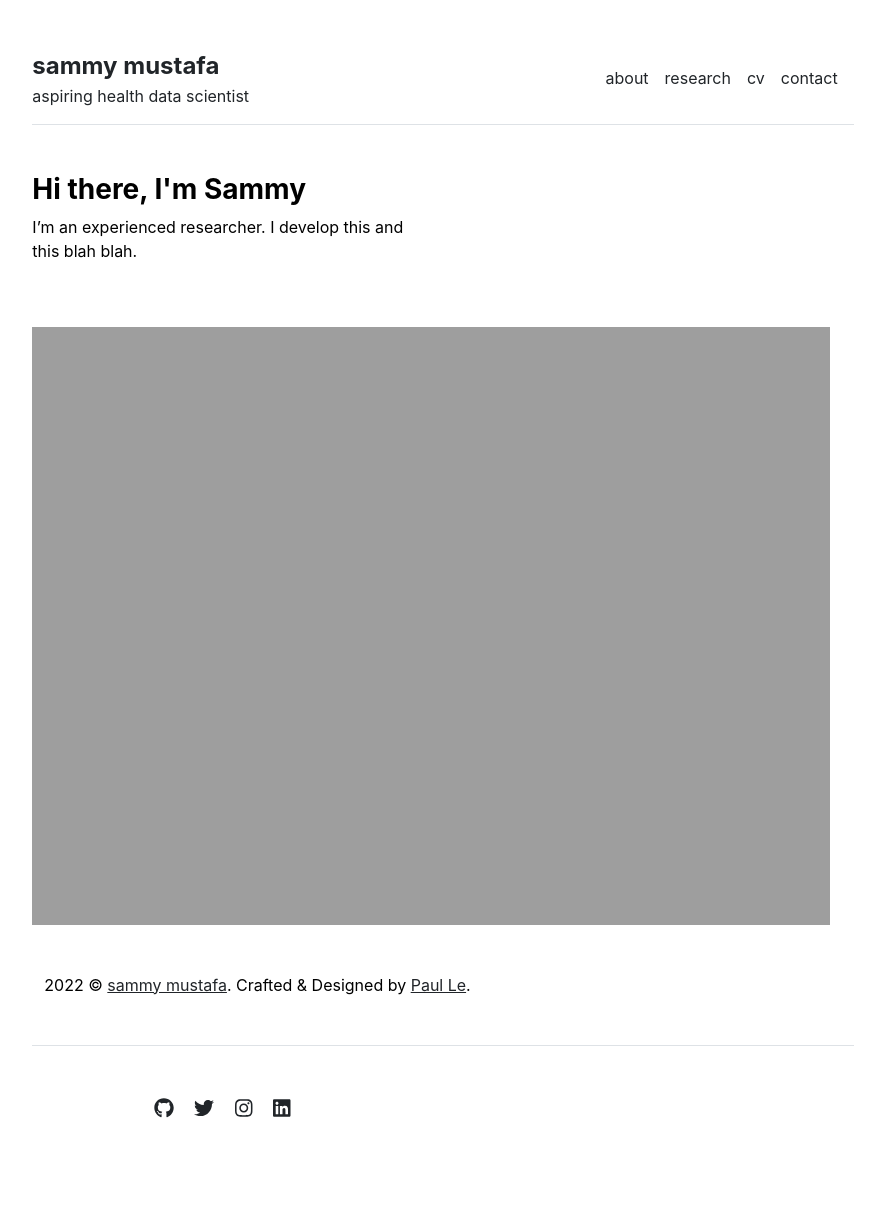
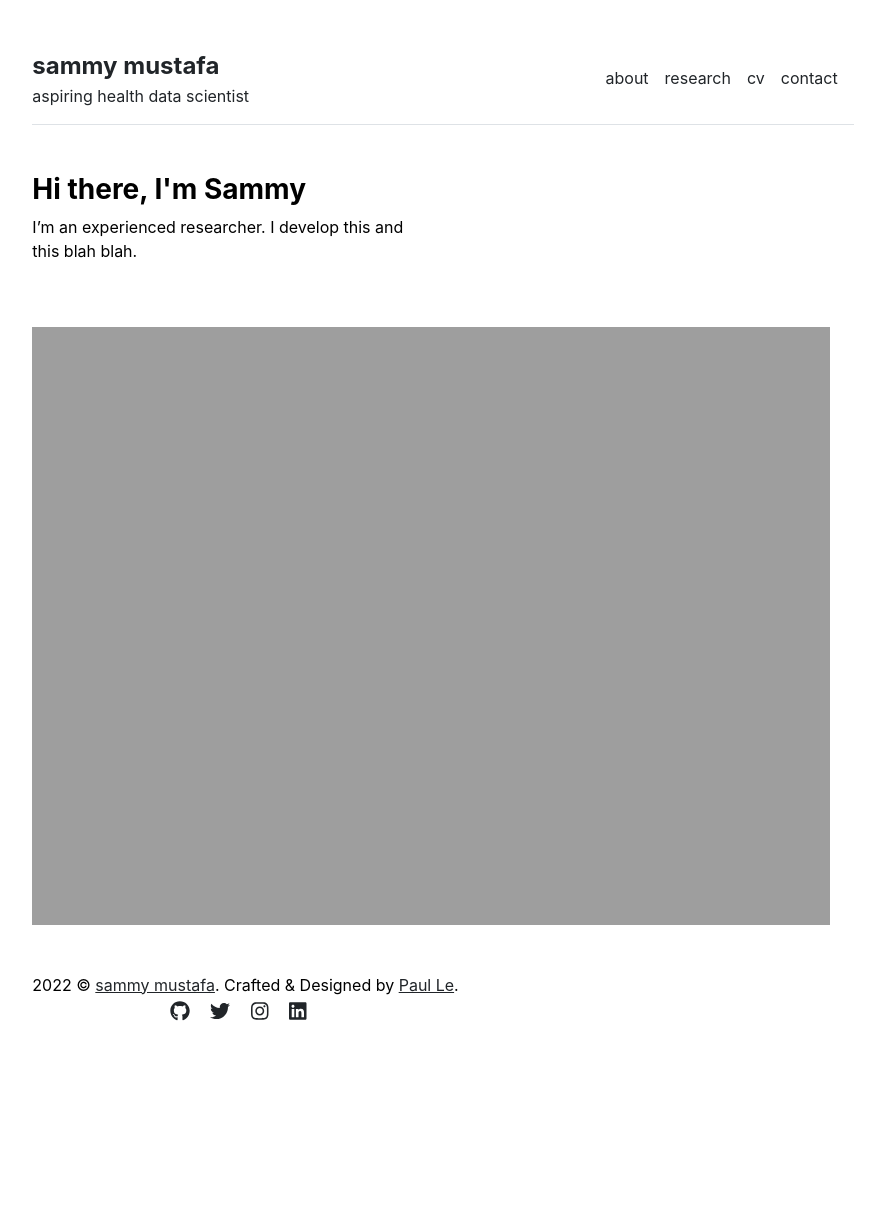
Before and after one commit to sammymustafa/sammymustafa.github.io, a Jekyll site: the page built from index.md, in a window 1280 px wide. Shown: the whole page, without its empty margins (197-1066 px from the left). Built offline with Jekyll 4.4.1, drawn with Linux system fonts in a browser that asks for light colours; after the commit the page ends 1075 px from its top, so only the background shows below that.

Commit message:
another footer

```diff
--- a/_includes/footer.html
+++ b/_includes/footer.html
@@ -1,27 +1,11 @@
 <!-- begin footer -->
 <footer class="footer">
-
-  <div class="footer__info">
-    <div class="container">
-      <div class="row">
-        <div class="col col-12">
-          <div class="footer__info-box">
-            <div class="copyright">{{site.time | date: '%Y'}} &copy; <a href="/">{{site.title}}</a>. Crafted & Designed by <a href="https://jamstackthemes.dev/theme/jekyll-academic/">Paul Le</a>.</div>
-            <div class="top" title="Top"><i class="ion ion-ios-arrow-up"></i></div>
-          </div>
-        </div>
-      </div>
+  <footer class="pull-right">
+    <div class="copyright">{{site.time | date: '%Y'}} &copy; <a href="/">{{site.title}}</a>. Crafted & Designed by <a href="https://jamstackthemes.dev/theme/jekyll-academic/">Paul Le</a>.</div>
+    <div class="col-md-4 text-end social-media-icons">
+      {% for item in site.data.settings.social %}
+        <a href="{{ item.link }}" class="ms-3 fs-5"><i class="fab fa-{{ item.icon }}"></i></a>
+      {% endfor %}
     </div>
   </div>
-
-  <footer class="pt-5 my-5 text-muted border-top">
-    <div class="row">
-      <div class="col-md-4 text-end social-media-icons">
-        {% for item in site.data.settings.social %}
-          <a href="{{ item.link }}" class="ms-3 fs-5"><i class="fab fa-{{ item.icon }}"></i></a>
-        {% endfor %}
-      </div>
-    </div>
-  </footer>
-
 </footer>
```
